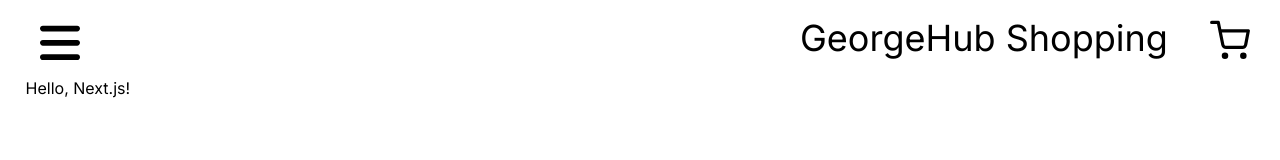
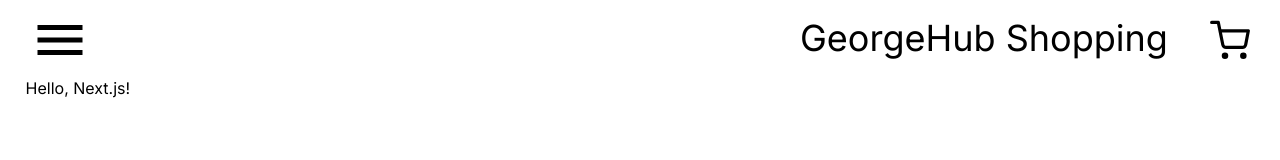
Before and after one commit to georgie-the-developer/georgehub-shopping-frontend, a Next.js app: page / in a window 1280 px wide. Shown: the top 160 px of the page. Built offline with nearby package versions, Linux system fonts and the light colour scheme.

Commit message:
Use another icon for menu

```diff
--- a/src/components/Header.tsx
+++ b/src/components/Header.tsx
@@ -1,14 +1,12 @@
 import React from 'react'
 import header from "@/styles/modules/header.module.scss"
+import MenuSvg from "/assets/icons/menu.svg"
 import CartSvg from "/assets/icons/cart.svg"
 export default function Header() {
   return (
     <div className={header.container}>
         <div className={header.iconContainer}>
-            <svg xmlns="http://www.w3.org/2000/svg" className={header.icon} viewBox="0 0 448 448" fill='currentColor'>
-            {/* <!--!Font Awesome Free 6.7.2 by @fontawesome - https://fontawesome.com License - https://fontawesome.com/license/free Copyright 2025 Fonticons, Inc.--> */}
-            <path d="M0 96C0 78.3 14.3 64 32 64l384 0c17.7 0 32 14.3 32 32s-14.3 32-32 32L32 128C14.3 128 0 113.7 0 96zM0 256c0-17.7 14.3-32 32-32l384 0c17.7 0 32 14.3 32 32s-14.3 32-32 32L32 288c-17.7 0-32-14.3-32-32zM448 416c0 17.7-14.3 32-32 32L32 448c-17.7 0-32-14.3-32-32s14.3-32 32-32l384 0c17.7 0 32 14.3 32 32z"/>
-            </svg>
+            <MenuSvg/>
         </div>
         <div className={header.rightContainer}>
             <a href="#" className={header.link}>
--- a/src/styles/modules/header.module.scss
+++ b/src/styles/modules/header.module.scss
@@ -11,8 +11,8 @@
   .iconContainer {
     margin-left: 20px;
     width: 80px;
-    height: 40px;
-    .icon {
+    height: 30px;
+    svg {
       width: 100%;
       height: 100%;
       fill: var(--primary-text-color);
```
Also changed, not shown: assets/icons/menu.svg (added).
